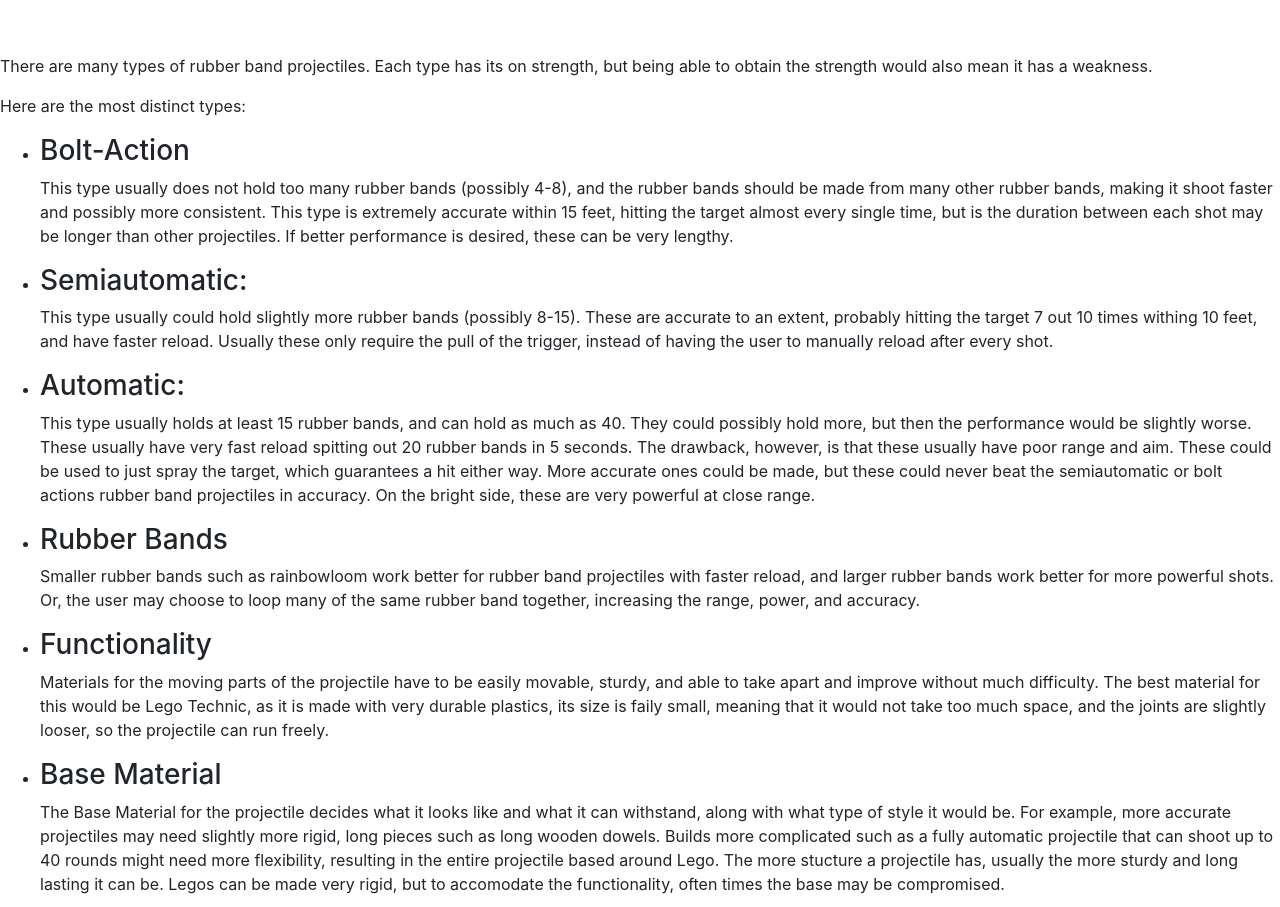
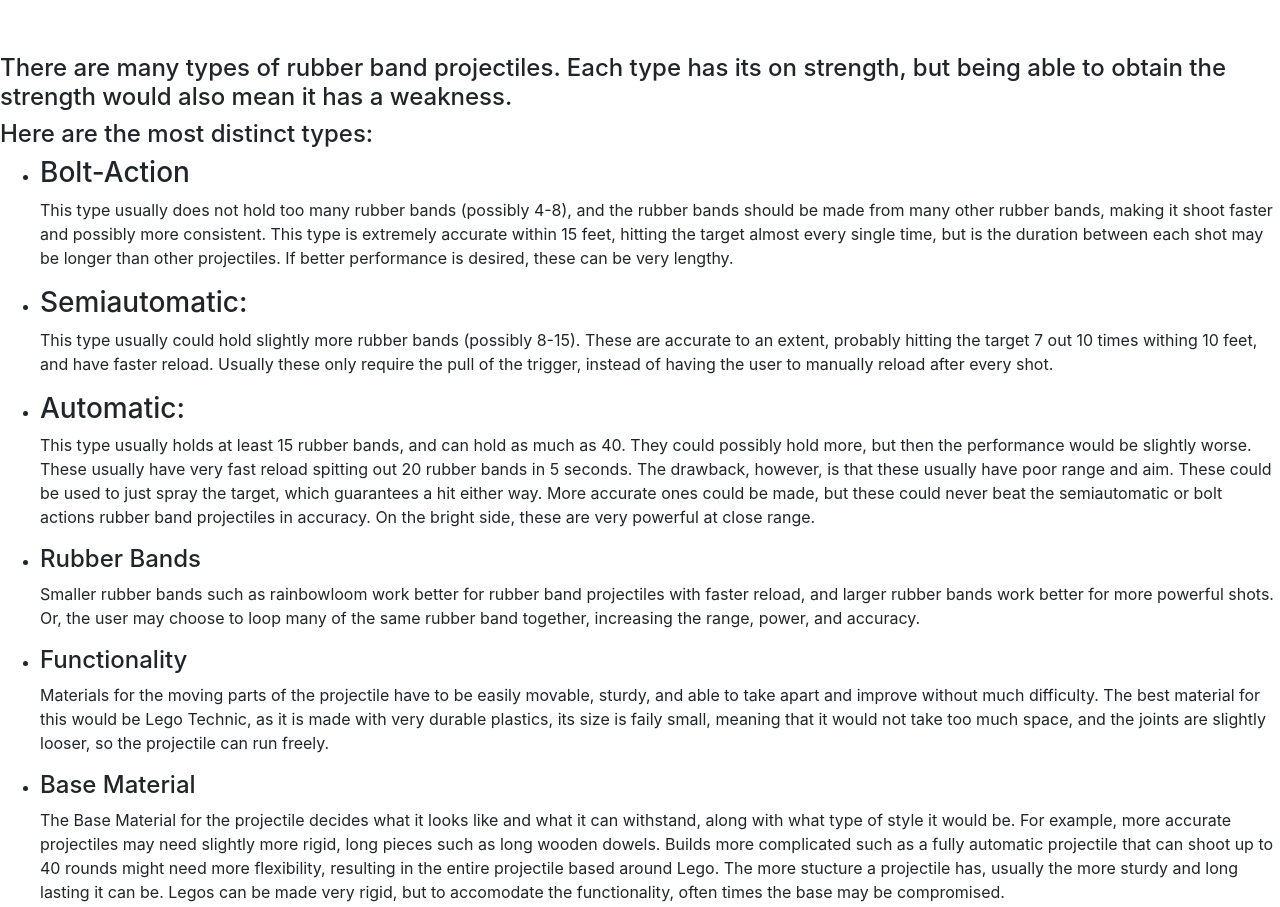
Before and after one commit to RedPandaXD/WebsiteProjectile, a plain HTML site: page index.html in a window 1280 px wide. Shown: the part 1280-2187 px from the top of the page. Drawn offline with nearby package versions, Linux system fonts and the light colour scheme.

Commit message:
Update index.html

```diff
--- a/index.html
+++ b/index.html
@@ -54,21 +54,24 @@
 
   </div>
 </div>
-    <p> There are many types of rubber band projectiles. Each type has its on strength, but being able to obtain the strength would also mean it has a weakness. </p>
-    <p> Here are the most distinct types: </p>
+    <h4> There are many types of rubber band projectiles. Each type has its on strength, but being able to obtain the strength would also mean it has a weakness. </h4>
+    <h4> Here are the most distinct types: </h4>
     <ul>
       <li> <h3 class="hehehe"> Bolt-Action </h3> <p> This type usually does not hold too many rubber bands (possibly 4-8), and the rubber bands should be made from many other rubber bands, making it shoot faster and possibly more consistent. This type is extremely accurate within 15 feet, hitting the target almost every single time, but is the duration between each shot may be longer than other projectiles. If better performance is desired, these can be very lengthy. </p> </li>
       <li> <h3 class="hehehe"> Semiautomatic: </h3> <p> This type usually could hold slightly more rubber bands (possibly 8-15). These are accurate to an extent, probably hitting the target 7 out 10 times withing 10 feet, and have faster reload. Usually these only require the pull of the trigger, instead of having the user to manually reload after every shot.</p> </li>
       <li> <h3 class="hehehe"> Automatic: </h3> <p> This type usually holds at least 15 rubber bands, and can hold as much as 40. They could possibly hold more, but then the performance would be slightly worse. These usually have very fast reload spitting out 20 rubber bands in 5 seconds. The drawback, however, is that these usually have poor range and aim. These could be used to just spray the target, which guarantees a hit either way. More accurate ones could be made, but these could never beat the semiautomatic or bolt actions rubber band projectiles in accuracy. On the bright side, these are very powerful at close range. </p> </li>
-      <li> <h3> Rubber Bands </h3>
+<p>
+
+</p>
+      <li> <h4> Rubber Bands </h4>
        <p>Smaller rubber bands such as rainbowloom work better for rubber band projectiles with faster reload, and larger rubber bands work better for more powerful shots. Or, the user may choose to loop many of the same rubber band together, increasing the range, power, and accuracy.
        </p>
       </li>
-      <li> <h3> Functionality </h3>
+      <li> <h4> Functionality </h4>
         <p>Materials for the moving parts of the projectile have to be easily movable, sturdy, and able to take apart and improve without much difficulty. The best material for this would be Lego Technic, as it is made with very durable plastics, its size is faily small, meaning that it would not take too much space, and the joints are slightly looser, so the projectile can run freely.
         </p>
       </li>
-      <li> <h3> Base Material </h3>
+      <li> <h4> Base Material </h4>
         <p>The Base Material for the projectile decides what it looks like and what it can withstand, along with what type of style it would be. For example, more accurate projectiles may need slightly more rigid, long pieces such as long wooden dowels. Builds more complicated such as a fully automatic projectile that can shoot up to 40 rounds might need more flexibility, resulting in the entire projectile based around Lego. The more stucture a projectile has, usually the more sturdy and long lasting it can be. Legos can be made very rigid, but to accomodate the functionality, often times the base may be compromised.
         </p>
       </li>
```
